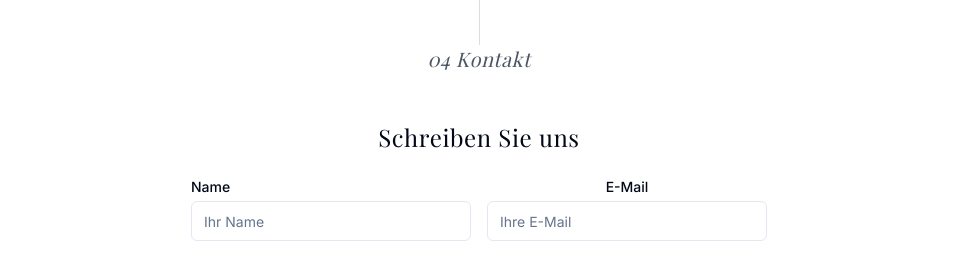
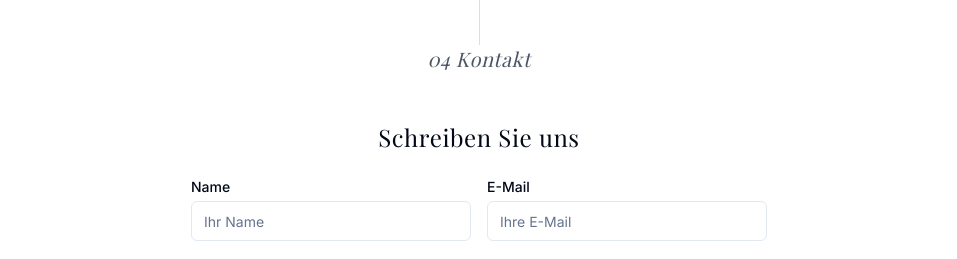
Before and after one commit to DieGlueckswurst/wunderwerk-landing-page, a React (Vite) app: page / in a window 1280 px wide. Shown: the part 2447-2706 px from the top of the page, without its empty margins (161-1118 px from the left). Built offline with nearby package versions, Linux system fonts and the light colour scheme; a web font is replaced by a local one.

Commit message:
Visual edit in Lovable
Edited UI in Lovable

```diff
--- a/src/components/ContactSection.tsx
+++ b/src/components/ContactSection.tsx
@@ -17,7 +17,7 @@ const ContactSection = () => {
                 <Input id="name" placeholder="Ihr Name" />
               </div>
               <div>
-                <label htmlFor="email" className="block text-sm font-medium mb-1">E-Mail</label>
+                <label htmlFor="email" className="block text-sm font-medium mb-1 text-left">E-Mail</label>
                 <Input id="email" type="email" placeholder="Ihre E-Mail" />
               </div>
             </div>
```
